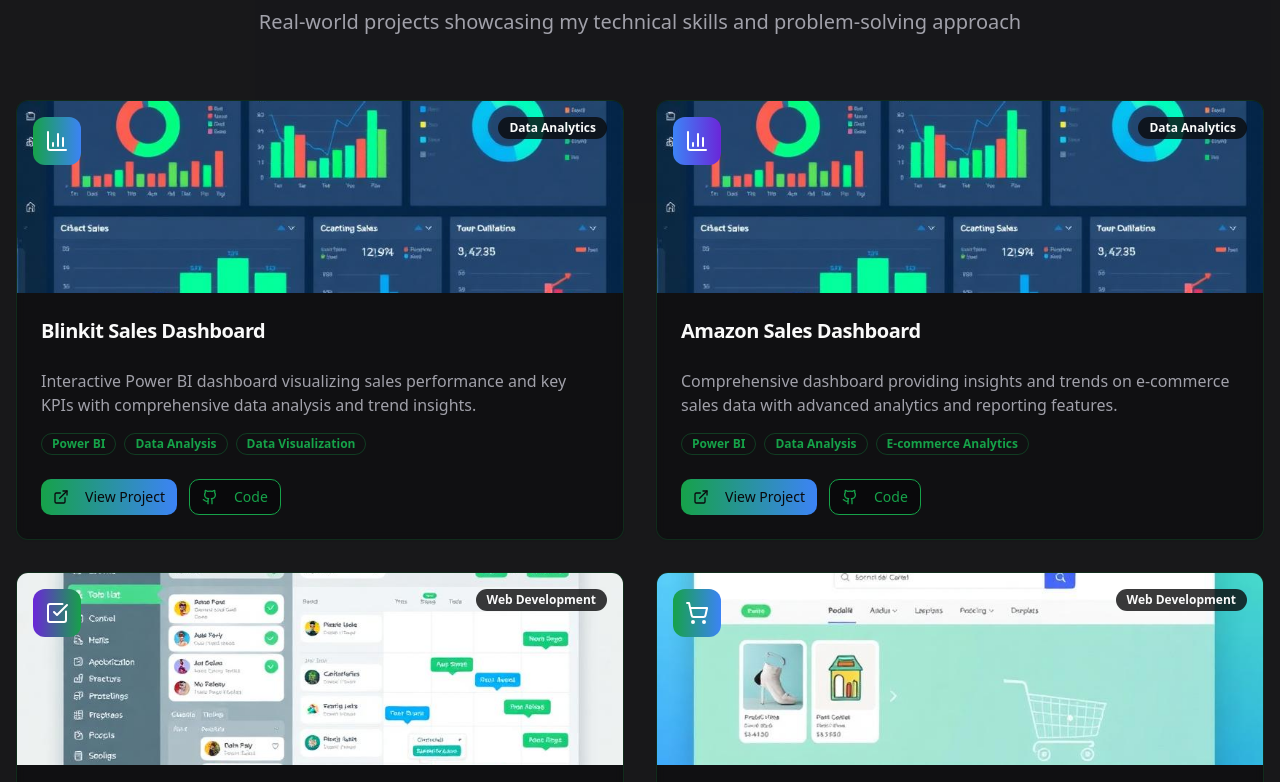
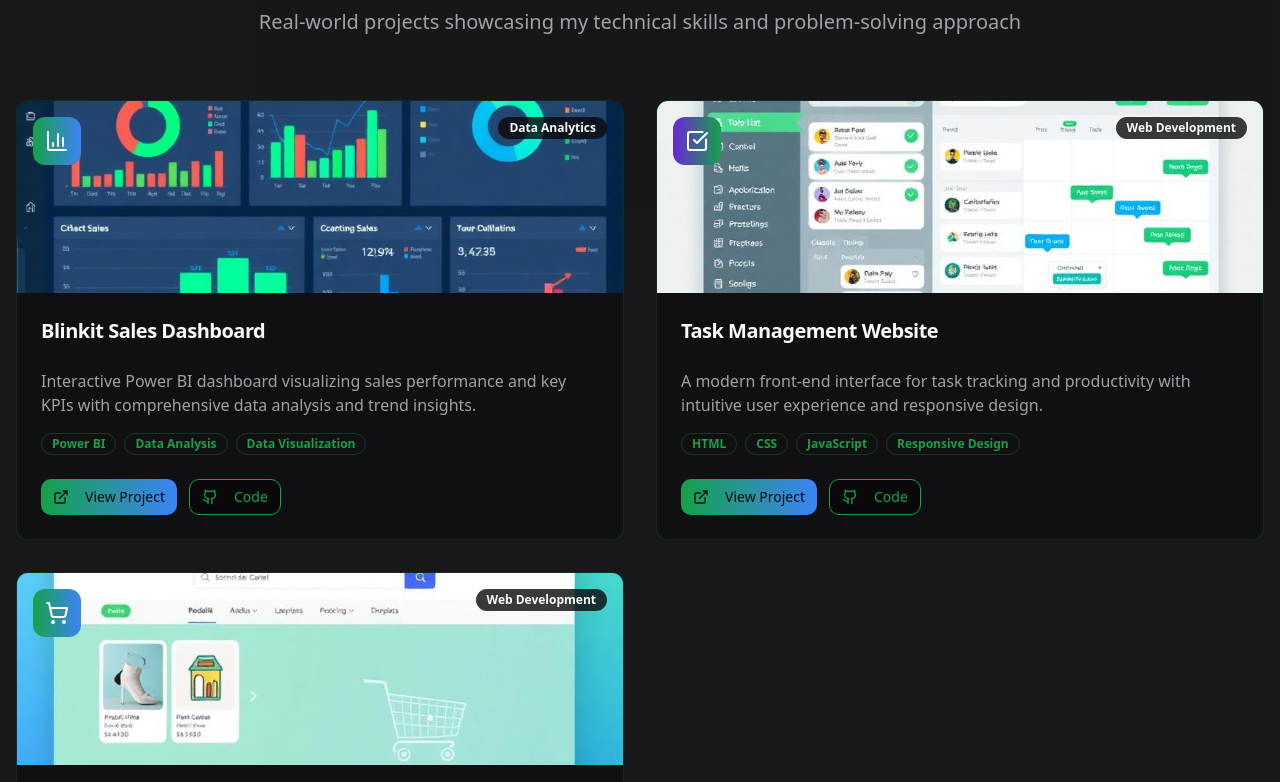
Before and after one commit to UdhayaSaravan/My-profolio, a React (Vite) app: page / in a window 1280 px wide. Shown: the part 2338-3120 px from the top of the page. Built offline with nearby package versions, Linux system fonts and the light colour scheme.

Commit message:
Remove Amazon Sales Dashboard
Remove the Amazon Sales Dashboard project from the featured projects section.

```diff
--- a/src/components/Projects.tsx
+++ b/src/components/Projects.tsx
@@ -16,15 +16,6 @@ const Projects = () => {
       technologies: ["Power BI", "Data Analysis", "Data Visualization"],
       type: "Data Analytics",
       gradient: "from-primary to-tech-blue"
-    },
-    {
-      title: "Amazon Sales Dashboard",
-      description: "Comprehensive dashboard providing insights and trends on e-commerce sales data with advanced analytics and reporting features.",
-      image: dashboardImage,
-      icon: BarChart3,
-      technologies: ["Power BI", "Data Analysis", "E-commerce Analytics"],
-      type: "Data Analytics",
-      gradient: "from-tech-blue to-tech-purple"
     },
     {
       title: "Task Management Website",
```
